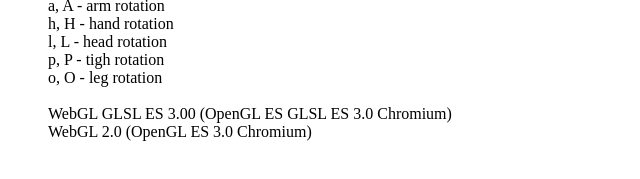
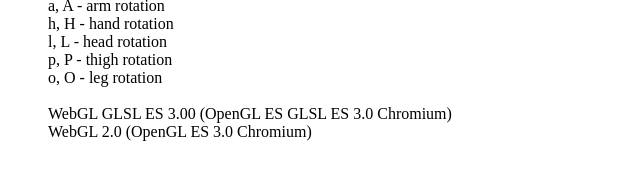
Before and after one commit to banafo/hierarchy.github.io, a plain HTML site: page index.html in a window 1280 px wide. Shown: the part 615-794 px from the top of the page, 0-640 px from the left. Drawn offline with Linux system fonts and the light colour scheme.

Commit message:
Update index.html

```diff
--- a/index.html
+++ b/index.html
@@ -22,7 +22,7 @@
             <li>a, A - arm rotation</li>
             <li>h, H - hand rotation</li>
             <li>l, L - head rotation</li>
-            <li>p, P - tigh rotation</li>
+            <li>p, P - thigh rotation</li>
             <li>o, O - leg rotation</li>
             <li id="options"><br>WebGL GLSL ES 3.00 (OpenGL ES GLSL ES 3.0 Chromium)<br>WebGL 2.0 (OpenGL ES 3.0 Chromium)</li>
         </ul>
```
